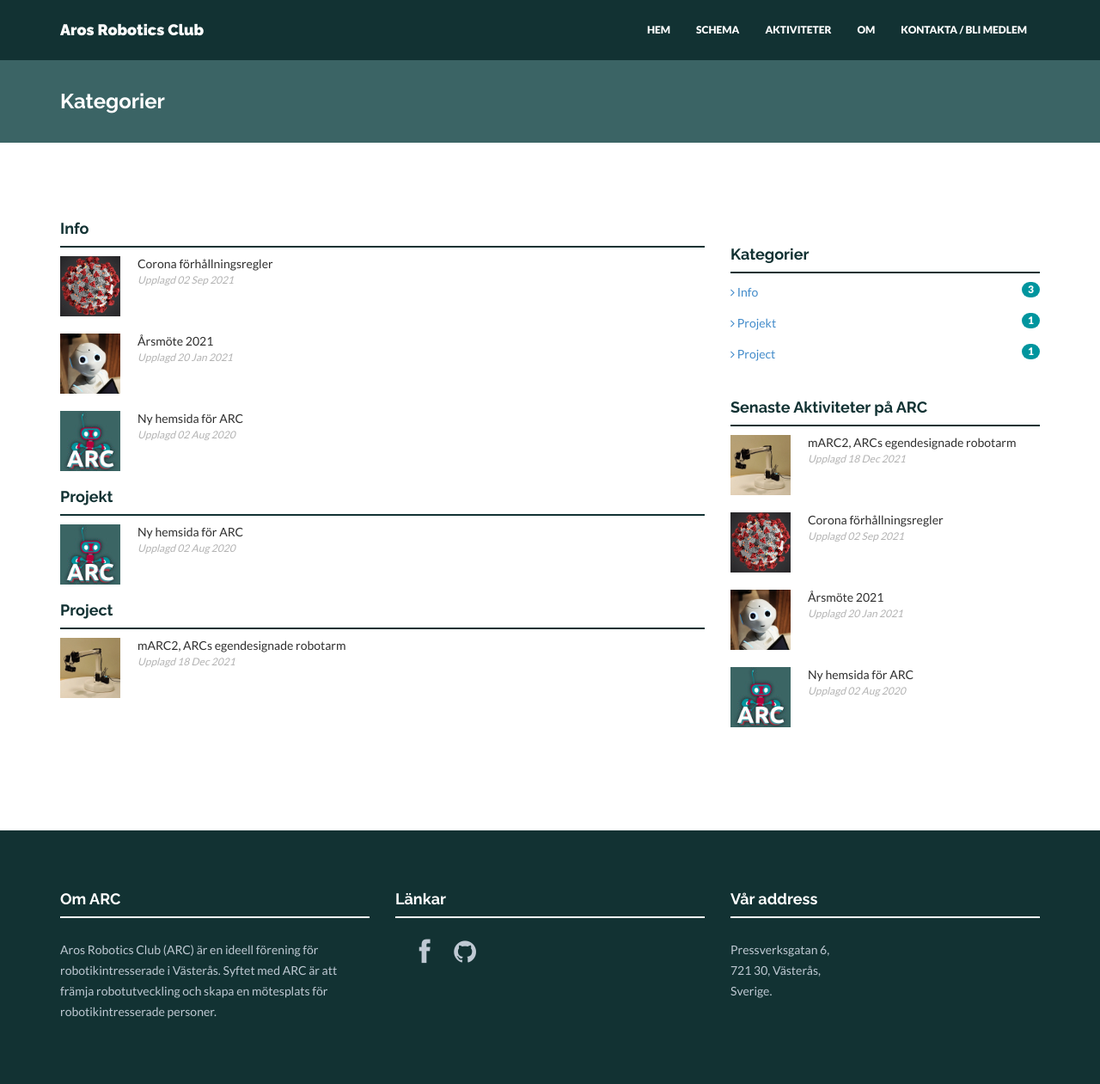
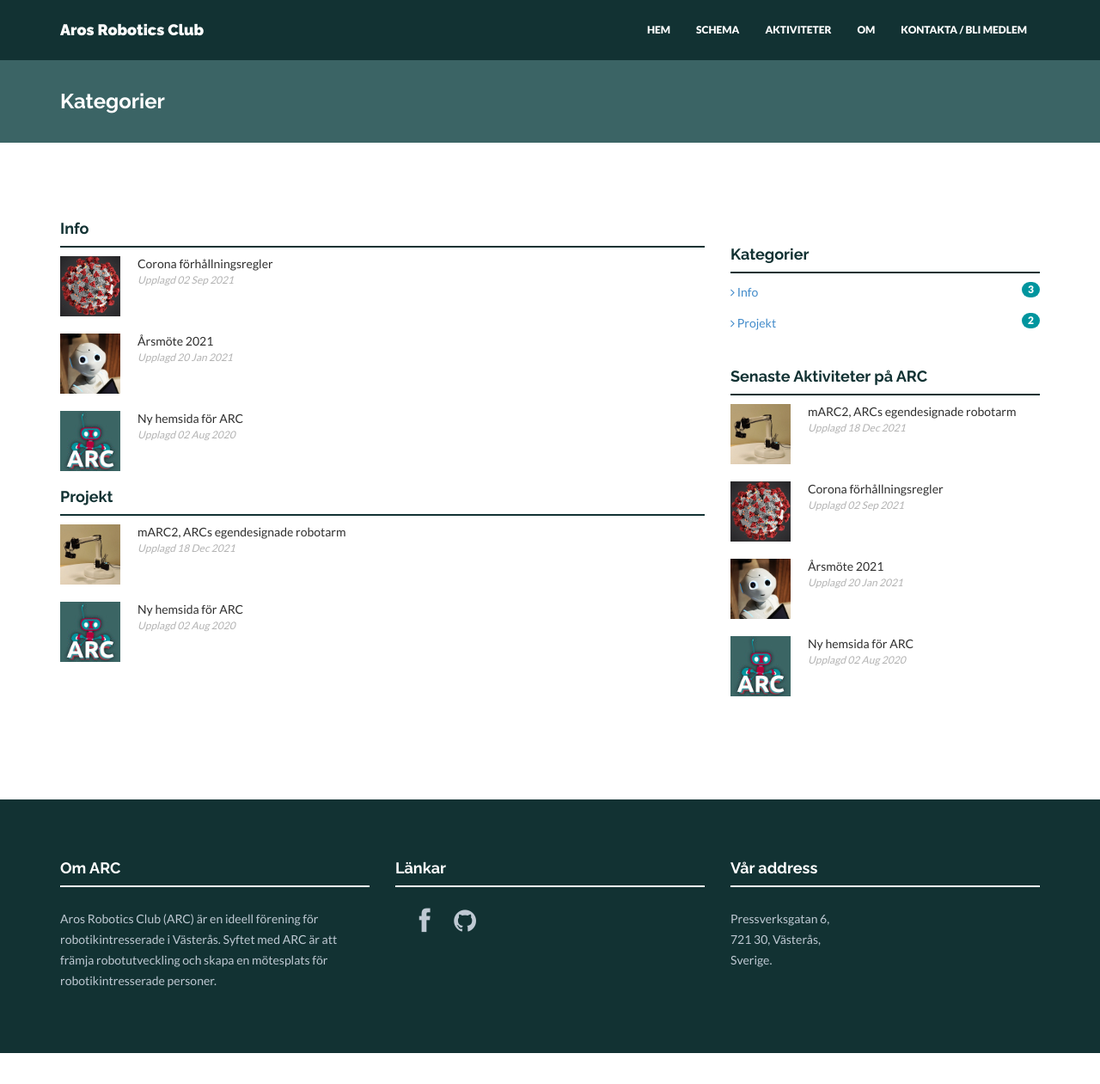
Before and after one commit to ARCsweden/ARCsweden.github.io, a Jekyll site: the page built from category.html, in a window 1280 px wide and 1261 px high. Shown: the whole window at 86% size. Built offline with Jekyll 4.4.1, drawn with Linux system fonts in a browser that asks for light colours; nearby versions of some CDN libraries.

Commit message:
Update 2021-12-18-mARC2.markdown

```diff
--- a/_posts/2021-12-18-mARC2.markdown
+++ b/_posts/2021-12-18-mARC2.markdown
@@ -4,7 +4,7 @@ title: "mARC2, ARCs egendesignade robotarm"
 date: 2021-12-18 17:30
 author: Gustav Erlandsson
 categories:
-- Project
+- Projekt
 img: mARC2.jpg
 thumb: mARC2_thumb.jpg #thumbnail
 bthumb: mARC2_bthumb.jpg #bigthumbnail
```
